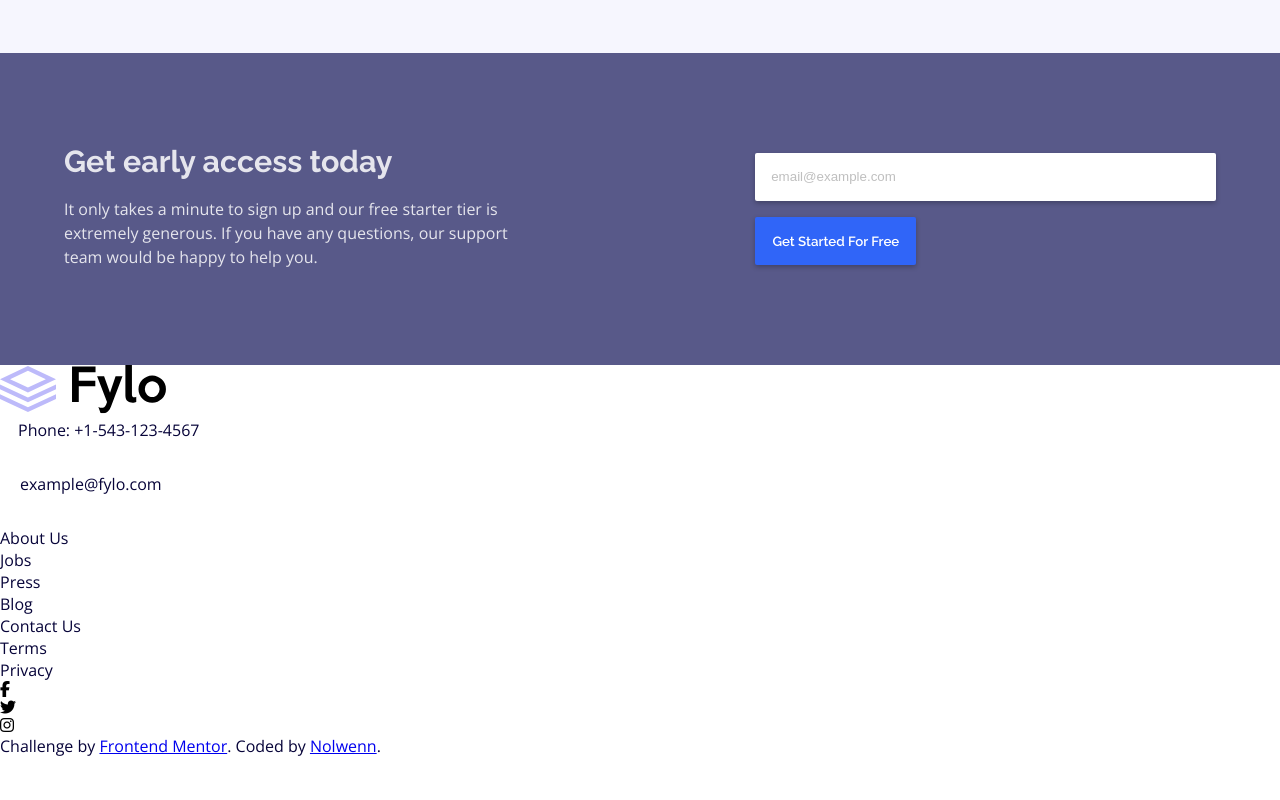
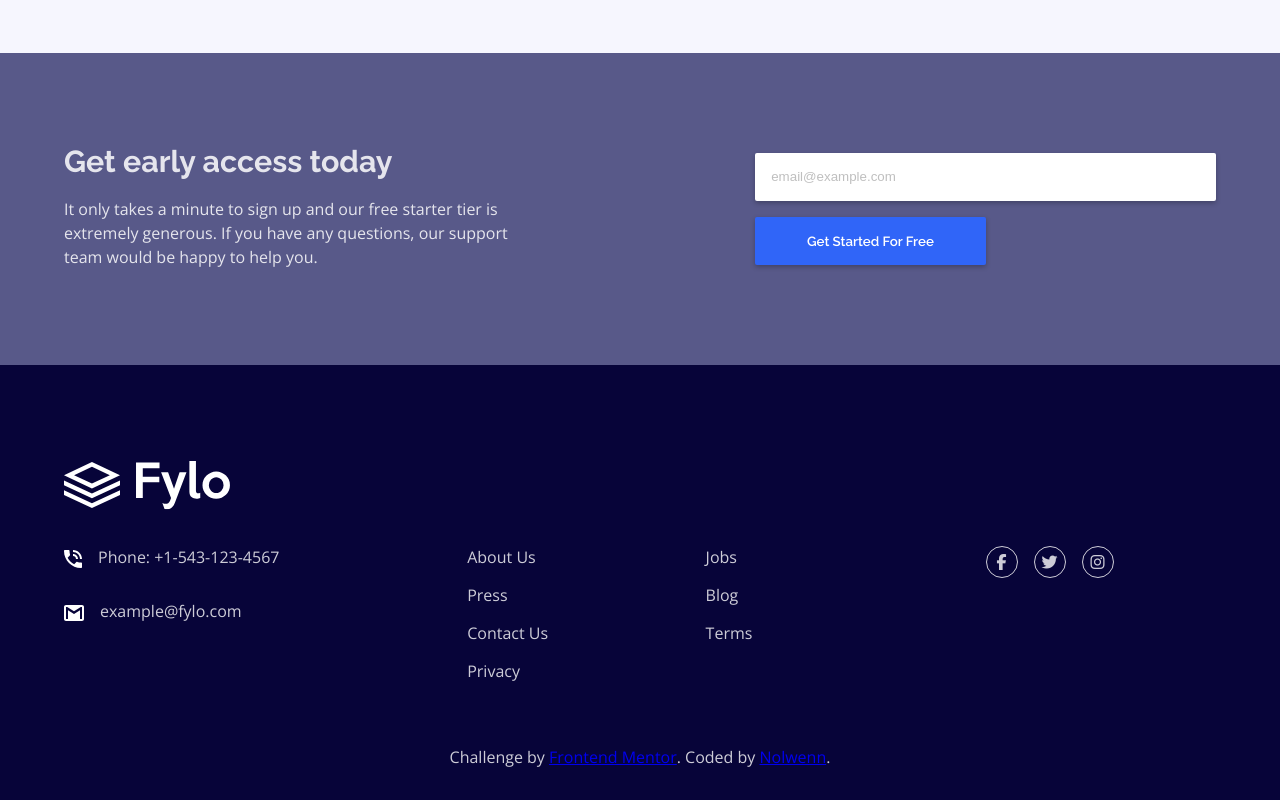
Before and after one commit to nolwennrt/CasPratiques-HTML-SASS, a plain HTML site: page FyloLanding-HTML-SASS/index.html in a window 1280 px wide. Shown: the part 1398-2198 px from the top of the page. Drawn offline with Linux system fonts and the light colour scheme.

Commit message:
Ajout du CSS footer

```diff
--- a/FyloLanding-HTML-SASS/index.html
+++ b/FyloLanding-HTML-SASS/index.html
@@ -79,7 +79,7 @@
   </main>
 
   <footer>
-    <img src="assets/images/logo.svg" alt="">
+    <img src="assets/images/logo-white.svg" alt="">
     <section class="footer-content">
       <div class="content-start">
         <p><img src="assets/images/icon-phone.svg" alt="">Phone: +1-543-123-4567</p>
--- a/FyloLanding-HTML-SASS/styles/style.scss
+++ b/FyloLanding-HTML-SASS/styles/style.scss
@@ -41,8 +41,7 @@ header {
         align-items: center;
 
         .hero-content {
-            width: 50%;
-            padding-right: 8rem;
+            width: 40%;
         }
 
         .hero-image {
@@ -61,6 +60,7 @@ main {
         padding: 3rem 4rem 6rem 4rem;
         display: flex;
         justify-content: space-between;
+        align-items: center;
 
         .productive-content {
             width: 50%;
@@ -181,7 +181,78 @@ main {
                 margin-left: 0;
                 margin-top: 1rem;
                 box-shadow: 0 2px 5px rgba(0, 0, 0, 0.263);
+                width: 50%;
             }
         }
     }
 }
+
+footer {
+    background-color: $text;
+    padding: 6rem 4rem 2rem 4rem;
+
+    .footer-content {
+        display: flex;
+        width: 100%;
+        justify-content: space-between;
+        margin: 2rem 0rem;
+
+        .content-start {
+            width: 30%;
+
+            p {
+                color: rgba(255, 255, 255, 0.8);
+            }
+
+            img {
+                vertical-align: middle;
+                margin-right: 1rem;
+            }
+        }
+
+        .content-middle {
+            width: 40%;
+
+            ul {
+                margin: 0 auto;
+                display: grid;
+                grid-template-columns: 1fr 1fr;
+                grid-gap: 1rem;
+
+
+                li {
+                    list-style: none;
+                    color: rgba(255, 255, 255, 0.8) ;
+                    cursor: pointer;
+                }
+            }
+        }
+
+        .content-end {
+            display: flex;
+            width: 20%;
+
+            .icon {
+                display: flex;
+                justify-content: center;
+                align-items: center;
+                color: rgba(255, 255, 255, 0.8);
+                width: 2rem;
+                height: 2rem;
+                border: 1px solid rgba(255, 255, 255, 0.8);
+                border-radius: 50%;
+            }
+
+            .icon:not(:first-child) {
+                margin-left: 1rem;
+            }
+        }
+    }
+
+    .attribution {
+        margin-bottom: 0;
+        margin-top: 4rem;
+        text-align: center;
+        color: rgba(255, 255, 255, 0.8);
+    }
+}
```
Also changed, not shown: FyloLanding-HTML-SASS/assets/images/logo-white.svg (added), FyloLanding-HTML-SASS/styles/style.css, 1 other file.
